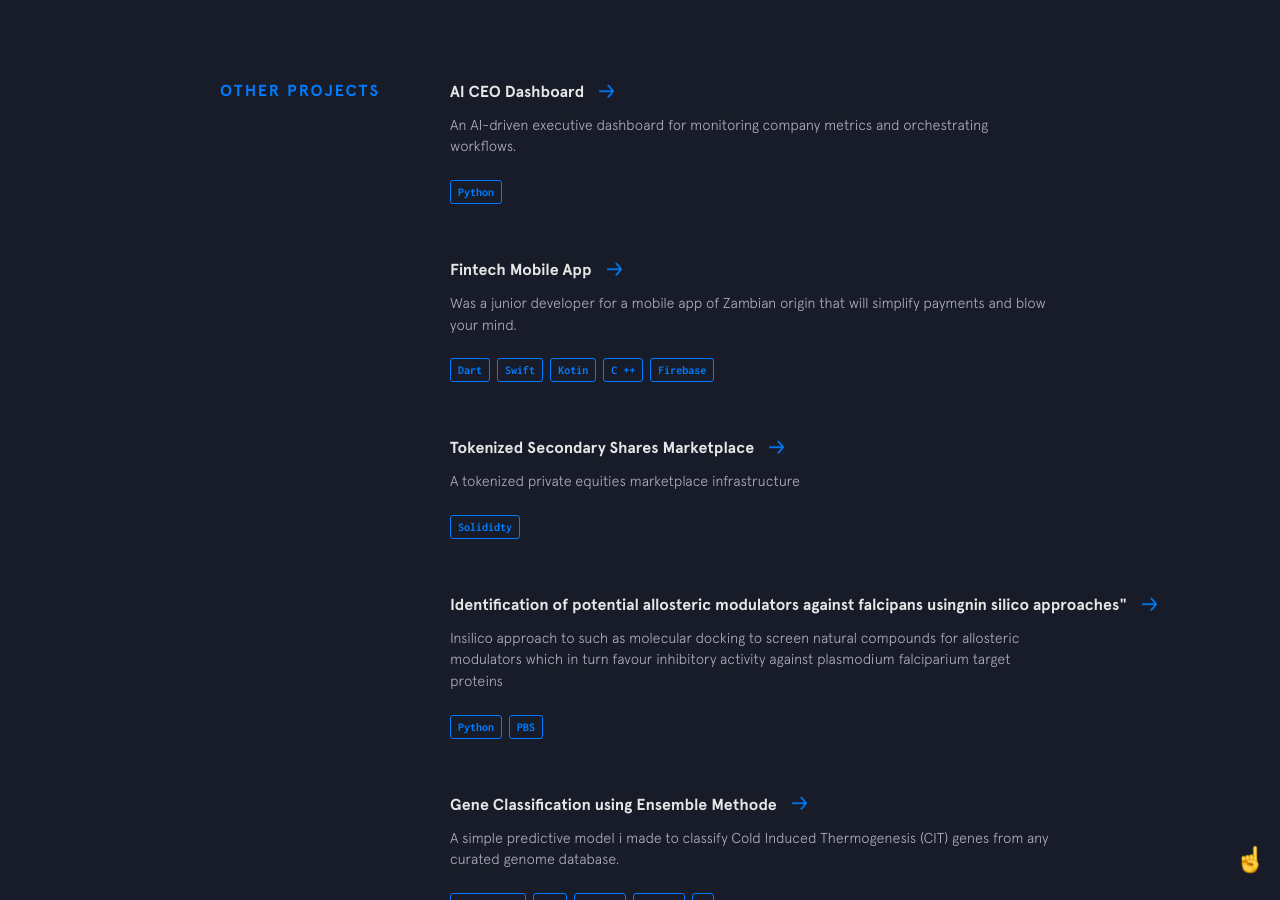
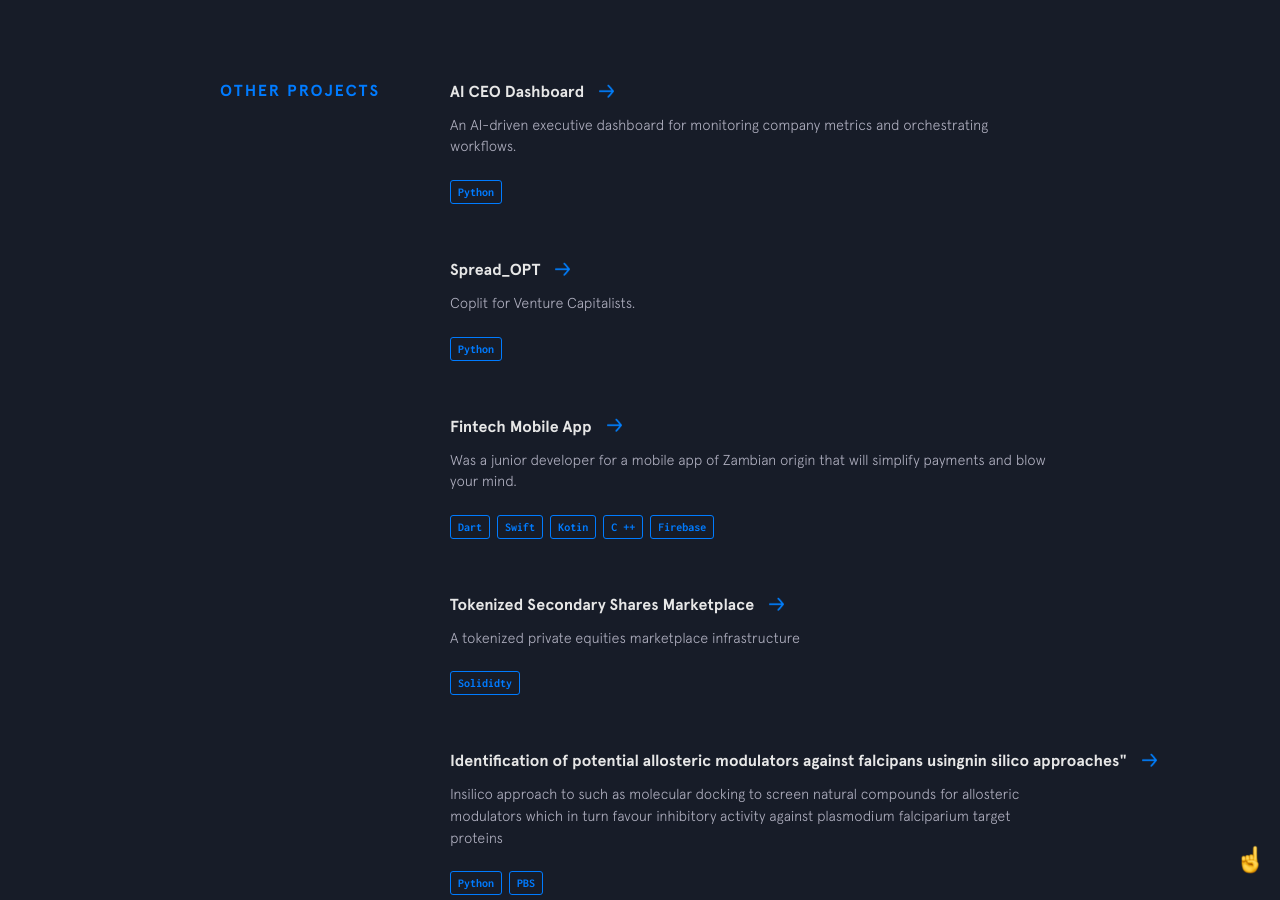
Before and after one commit to KmgSamuel/KmgSamuel.github.io, a Jekyll site: the page built from index.html, in a window 1280 px wide and 900 px high, scrolled down 3059 px. Built offline with Jekyll 4.4.1, drawn with Linux system fonts in a browser that asks for light colours; nearby versions of some CDN libraries.

Commit message:
chore(other-projects): update Spread_OPT description
- _data/other-projects.yml: change description to “Coplit for Venture Capitalists.”

```diff
--- a/_data/other-projects.yml
+++ b/_data/other-projects.yml
@@ -2,6 +2,12 @@
 - name: AI CEO Dashboard
   url: https://github.com/KmgSamuel/AI_CEO_Dashboard
   description: An AI-driven executive dashboard for monitoring company metrics and orchestrating workflows.
+  used:
+    - thing: Python
+
+- name: Spread_OPT
+  url: https://github.com/KmgSamuel/Spread_OPT
+  description: Coplit for Venture Capitalists.
   used:
     - thing: Python
 
```
